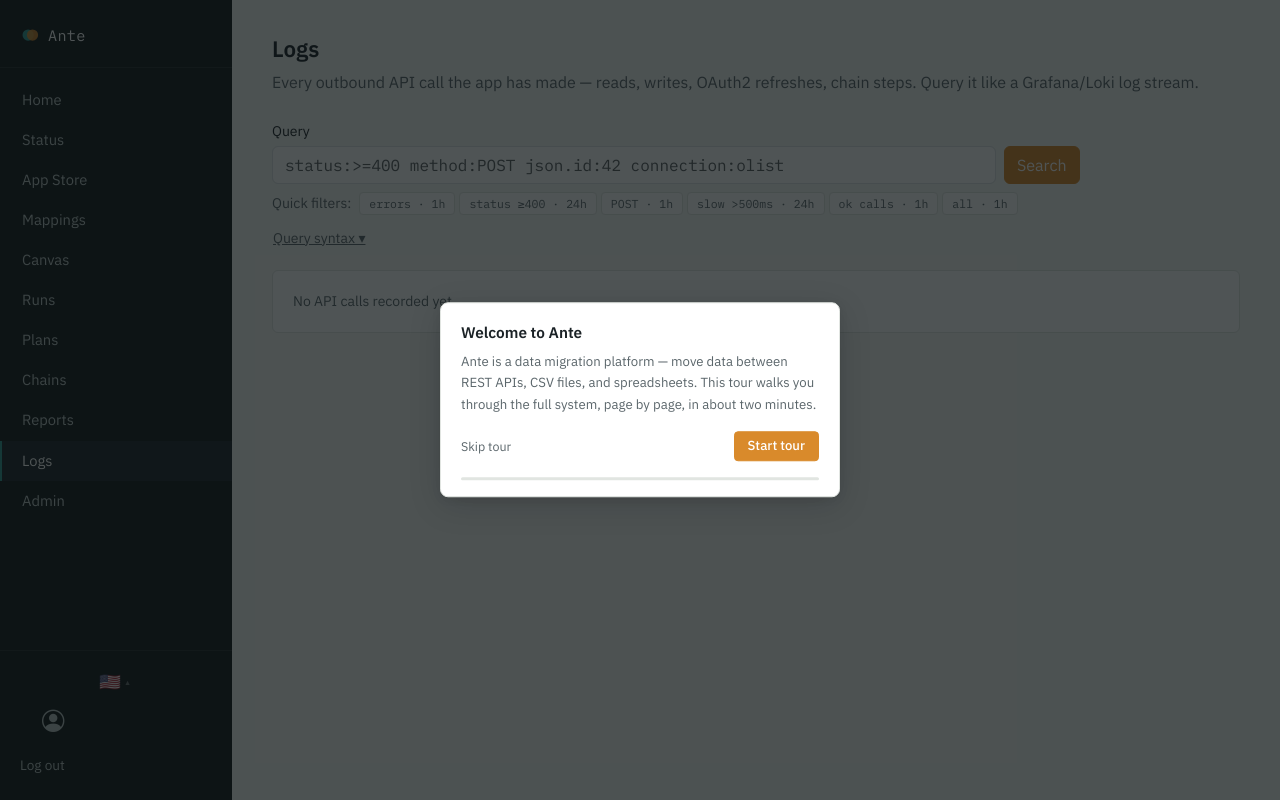
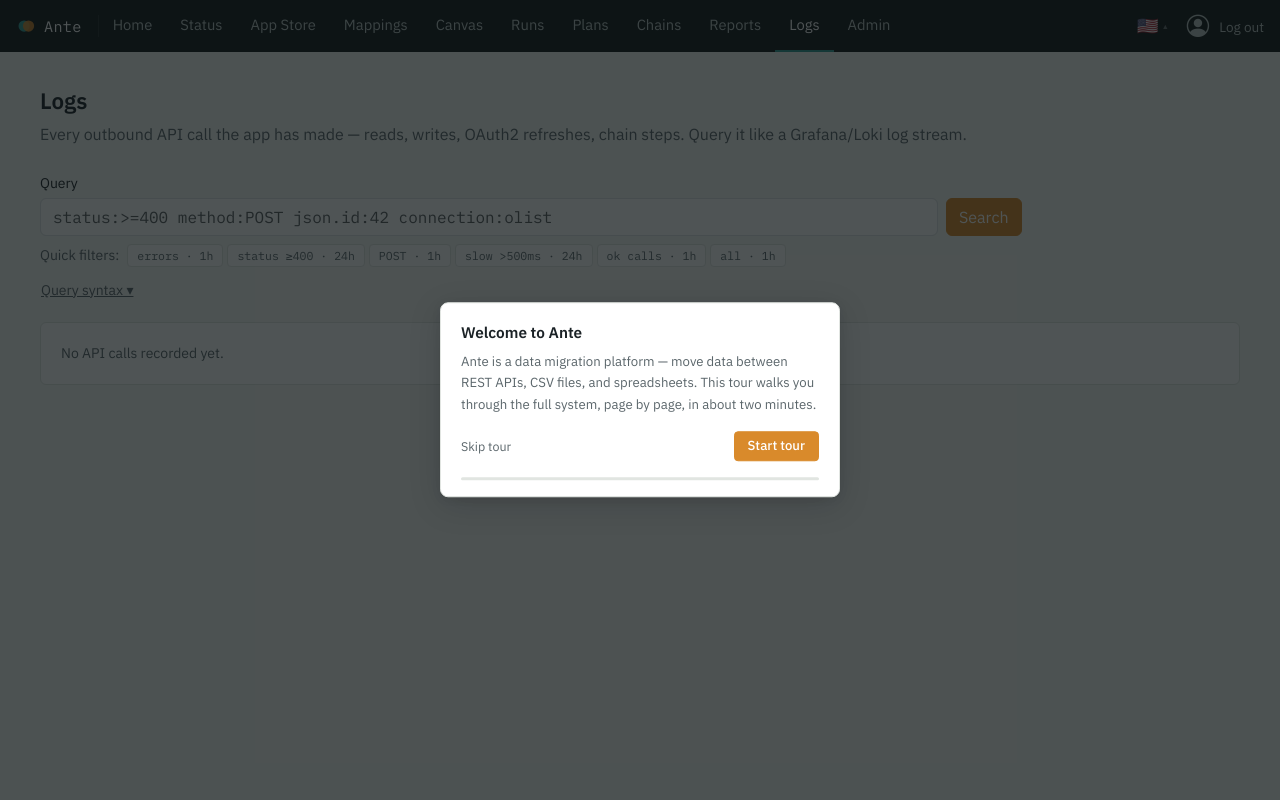
Before and after one commit to erichm1/ante, a Django app: page /connections/logs/ in a window 1280 px wide. Run offline with Django 5.2, Linux system fonts and the light colour scheme; the visitor is signed in with stand-in values (Sample User, id 1); data comes from the database, SQL or seed files in the repository; data that the repository does not hold is empty.

Commit message:
fix: navbar position

```diff
--- a/datamigrator/static/css/app.css
+++ b/datamigrator/static/css/app.css
@@ -26,20 +26,24 @@
 
 .text-dim { color: var(--text-dim); }
 
-/* -- Shell layout -- */
-.app-shell { display: flex; min-height: 100vh; }
+/* -- Shell layout (mobile-first: column flow) -- */
+.app-shell { display: flex; flex-direction: column; min-height: 100vh; }
 
-.app-sidebar {
-  width: 232px;
-  flex-shrink: 0;
+/* -- Top navbar -- */
+.app-navbar {
   background: var(--ink);
   color: #e7ecea;
-  padding: 24px 0;
   display: flex;
-  flex-direction: column;
+  align-items: center;
+  position: sticky;
+  top: 0;
+  z-index: 200;
+  height: 52px;
+  padding: 0 16px;
+  gap: 0;
 }
 
-.app-sidebar .brand {
+.nav-brand {
   display: flex;
   align-items: center;
   gap: 8px;
@@ -47,64 +51,139 @@
   font-size: 0.95rem;
   letter-spacing: 0.02em;
   color: #fff;
-  padding: 0 20px 20px;
-  border-bottom: 1px solid rgba(255, 255, 255, 0.08);
-  margin-bottom: 12px;
+  text-decoration: none;
+  flex-shrink: 0;
+  padding-right: 16px;
+  border-right: 1px solid rgba(255, 255, 255, 0.08);
 }
+.nav-brand img { width: 20px; height: 20px; }
 
-.app-sidebar .brand .dot { color: var(--trace); }
-.app-sidebar .brand img { width: 20px; height: 20px; }
+/* Mobile drawer: hidden until .open */
+.nav-drawer {
+  display: none;
+  position: fixed;
+  top: 52px;
+  left: 0;
+  right: 0;
+  background: var(--ink);
+  z-index: 199;
+  border-bottom: 1px solid rgba(255, 255, 255, 0.1);
+  flex-direction: column;
+  max-height: calc(100vh - 52px);
+  overflow-y: auto;
+}
+.nav-drawer.open { display: flex; }
 
-.app-sidebar a {
+.nav-links { display: flex; flex-direction: column; }
+.nav-links a {
   display: block;
-  padding: 9px 20px;
+  padding: 10px 20px;
   color: #b9c4c1;
   text-decoration: none;
   font-size: 0.92rem;
-  border-left: 2px solid transparent;
+  border-left: 3px solid transparent;
 }
+.nav-links a:hover { color: #fff; background: var(--ink-soft); }
+.nav-links a.active { color: #fff; border-left-color: var(--trace); background: var(--ink-soft); }
 
-.app-sidebar a:hover { color: #fff; background: var(--ink-soft); }
-
-.app-sidebar a.active {
-  color: #fff;
-  border-left-color: var(--trace);
-  background: var(--ink-soft);
-}
-
-.sidebar-footer {
-  margin-top: auto;
-  padding: 16px 20px 0;
+.nav-end {
+  display: flex;
+  align-items: center;
+  gap: 12px;
+  padding: 12px 20px 16px;
   border-top: 1px solid rgba(255, 255, 255, 0.08);
 }
 
-.sidebar-user { display: flex; align-items: center; gap: 8px; color: #e7ecea; font-size: 0.82rem; margin-bottom: 8px; text-decoration: none; }
-.sidebar-user:hover { color: #fff; }
-.sidebar-user:hover span { text-decoration: underline; }
+/* Hamburger: visible on mobile */
+.nav-toggle {
+  display: flex;
+  align-items: center;
+  justify-content: center;
+  background: transparent;
+  border: none;
+  color: #e7ecea;
+  font-size: 1.5rem;
+  padding: 6px 4px;
+  cursor: pointer;
+  margin-left: auto;
+  line-height: 1;
+}
+.nav-toggle:hover { color: #fff; }
 
-.sidebar-avatar {
+/* Profile in navbar */
+.nav-avatar { display: flex; align-items: center; color: #e7ecea; text-decoration: none; }
+.nav-avatar:hover { color: #fff; }
+.nav-avatar-img {
   width: 28px;
   height: 28px;
   border-radius: 50%;
   object-fit: cover;
   border: 1px solid rgba(255, 255, 255, 0.15);
 }
-.sidebar-avatar-fallback { font-size: 1.4rem; line-height: 1; color: #b9c4c1; }
+.nav-avatar-fallback { font-size: 1.4rem; line-height: 1; color: #b9c4c1; }
 
-.sidebar-logout {
+.nav-logout {
   background: none;
   border: none;
   color: #b9c4c1;
   font-size: 0.85rem;
   padding: 0;
   cursor: pointer;
+  white-space: nowrap;
 }
-.sidebar-logout:hover { color: #fff; text-decoration: underline; }
+.nav-logout:hover { color: #fff; text-decoration: underline; }
 
-/* No max-width here — flex:1 should fill whatever space is left next to the
-   sidebar on every page; a fixed cap left a growing dead gutter on wider
-   viewports and made pages feel inconsistent with each other. */
-.app-main { flex: 1; padding: 32px 40px; min-width: 0; }
+/* Main content */
+.app-main { flex: 1; padding: 16px; min-width: 0; }
+
+/* -- Desktop navbar (≥768px) -- */
+@media (min-width: 768px) {
+  .nav-drawer {
+    display: flex !important;
+    position: static;
+    background: transparent;
+    border-bottom: none;
+    flex-direction: row;
+    flex: 1;
+    align-items: stretch;
+    min-width: 0;
+    max-height: none;
+    overflow-y: visible;
+  }
+  .nav-links {
+    flex-direction: row;
+    flex: 1;
+    overflow-x: auto;
+    align-items: stretch;
+    scrollbar-width: none;
+  }
+  .nav-links::-webkit-scrollbar { display: none; }
+  .nav-links a {
+    display: flex;
+    align-items: center;
+    padding: 0 14px;
+    height: 52px;
+    white-space: nowrap;
+    border-left: none;
+    border-bottom: 2px solid transparent;
+  }
+  .nav-links a.active {
+    border-left-color: transparent;
+    border-bottom-color: var(--trace);
+    background: transparent;
+    color: #fff;
+  }
+  .nav-links a:hover { background: var(--ink-soft); border-bottom-color: rgba(255,255,255,0.1); }
+  .nav-end {
+    border-top: none;
+    padding: 0;
+    margin-left: auto;
+    flex-shrink: 0;
+    gap: 10px;
+  }
+  .nav-toggle { display: none; }
+  .app-main { padding: 32px 40px; }
+}
 
 .page-title { font-size: 1.4rem; font-weight: 600; margin-bottom: 4px; }
 .page-subtitle { color: var(--text-dim); margin-bottom: 24px; }
@@ -745,83 +824,10 @@
 
 /* ── /onboarding ─────────────────────────────────────────────────────────── */
 
-/* ── Sidebar tooltips ────────────────────────────────────────────────────── */
-
-/* Every sidebar link that carries data-sb-tip gets a custom tooltip on hover.
-   The tooltip appears to the right of the sidebar (right of the 232px nav),
-   uses the same ink palette as the sidebar itself, and fades + slides in. */
-
-.app-sidebar [data-sb-tip] {
-  position: relative;
-}
-
-/* The tooltip bubble */
-.app-sidebar [data-sb-tip]::after {
-  content: attr(data-sb-tip);
-  position: fixed;           /* fixed so it escapes the sidebar stacking context */
-  left: 244px;               /* 232px sidebar + 12px gap */
-  /* top is set to match the hovered link via --sb-top (see JS) */
-  top: var(--sb-tip-top, 0px);
-  transform: translateY(-50%) translateX(4px);
-  pointer-events: none;
-
-  /* Appearance */
-  max-width: 240px;
-  padding: 8px 12px;
-  background: var(--ink);
-  color: #e7ecea;
-  font-size: 0.775rem;
-  font-family: var(--font-ui);
-  line-height: 1.5;
-  border-radius: 6px;
-  box-shadow: 0 4px 16px rgba(0, 0, 0, 0.28);
-  white-space: normal;
-  word-break: break-word;
-  z-index: 8000;
-
-  /* Hidden by default */
-  opacity: 0;
-  visibility: hidden;
-  transition: opacity 0.15s ease, transform 0.15s ease, visibility 0s linear 0.15s;
-}
-
-/* Arrow pointing left toward the sidebar link */
-.app-sidebar [data-sb-tip]::before {
-  content: '';
-  position: fixed;
-  left: 238px;               /* just left of the bubble */
-  top: var(--sb-tip-top, 0px);
-  transform: translateY(-50%) translateX(4px);
-  pointer-events: none;
-  width: 0; height: 0;
-  border-top: 6px solid transparent;
-  border-bottom: 6px solid transparent;
-  border-right: 6px solid var(--ink);
-  z-index: 8001;
-
-  opacity: 0;
-  visibility: hidden;
-  transition: opacity 0.15s ease, transform 0.15s ease, visibility 0s linear 0.15s;
-}
-
-/* Show on hover */
-.app-sidebar [data-sb-tip]:hover::after,
-.app-sidebar [data-sb-tip]:hover::before {
-  opacity: 1;
-  visibility: visible;
-  transform: translateY(-50%) translateX(0);
-  transition-delay: 0s;
-}
-
-/* The profile link in the footer uses a slightly different layout */
-.sidebar-user[data-sb-tip]::after {
-  top: var(--sb-tip-top, 0px);
-}
-.sidebar-user[data-sb-tip]::before {
-  top: var(--sb-tip-top, 0px);
-}
-
-/* ── /sidebar tooltips ───────────────────────────────────────────────────── */
+/* ── Nav tooltips (desktop: show data-sb-tip as title-style tooltip below) ── */
+/* Tooltips are handled natively via title attribute on desktop;
+   data-sb-tip is used by i18n.js to keep them translated. */
+/* ── /nav tooltips ───────────────────────────────────────────────────────── */
 
 /* -- Log template query chips ----------------------------------------------- */
 .log-tpl-btn {
@@ -847,11 +853,10 @@
 tr.dnd-over td { background: var(--trace-soft); }
 /* ── /dnd row states ─────────────────────────────────────────────────────── */
 
-/* -- Language selector in sidebar footer ------------------------------------ */
+/* -- Language selector in navbar end ---------------------------------------- */
 .lang-selector {
   display: flex;
-  justify-content: center;
-  padding: 2px 12px 6px;
+  align-items: center;
   position: relative;
 }
 .lang-btn {
@@ -887,14 +892,14 @@
 
 .lang-menu {
   position: absolute;
-  bottom: calc(100% + 6px);
-  left: 8px;
-  right: 8px;
+  top: calc(100% + 6px);
+  right: 0;
+  min-width: 160px;
   background: #1a2125;
   border: 1px solid rgba(255,255,255,0.12);
   border-radius: 10px;
   padding: 4px;
-  box-shadow: 0 -8px 28px rgba(0,0,0,0.45);
+  box-shadow: 0 8px 28px rgba(0,0,0,0.45);
   z-index: 500;
   display: none;
   max-height: 300px;
--- a/datamigrator/static/js/i18n.js
+++ b/datamigrator/static/js/i18n.js
@@ -1133,9 +1133,9 @@
     });
   }
 
-  /* Build and inject the custom language selector into the sidebar footer */
+  /* Build and inject the custom language selector into the navbar end */
   function buildSelector() {
-    var footer = document.querySelector('.sidebar-footer');
+    var footer = document.querySelector('.nav-end');
     if (!footer) return;
 
     var lang = getLang();
@@ -1195,7 +1195,7 @@
 
     wrap.appendChild(menu);
     wrap.appendChild(btn);
-    footer.insertBefore(wrap, footer.firstChild);
+    footer.insertBefore(wrap, footer.firstChild); /* prepend before avatar/logout */
   }
 
   /* Boot */
--- a/datamigrator/static/js/onboarding.js
+++ b/datamigrator/static/js/onboarding.js
@@ -27,7 +27,7 @@
       id:    'nav-app-store',
       title: 'App Store',
       body:  'Start here. Browse 100+ pre-built connectors for REST APIs, CSV files, and spreadsheets. <strong>Install</strong> an integration to create an authenticated channel — a Connection — to that service.',
-      target: '.app-sidebar a[href="/app-store/"]',
+      target: '.nav-links a[href="/app-store/"]',
     },
     {
       id:    'app-store-tabs',
@@ -49,7 +49,7 @@
       id:    'nav-mappings',
       title: 'Mappings',
       body:  'A Mapping pairs a source Connection with one or more destination Connections and defines which data entities (API endpoints, CSV sheets) to move between them.',
-      target: '.app-sidebar a[href="/mappings/"]',
+      target: '.nav-links a[href="/mappings/"]',
     },
     {
       id:    'mappings-new',
@@ -64,7 +64,7 @@
       id:    'nav-canvas',
       title: 'Canvas',
       body:  'The Canvas is the visual field-wiring editor inside a Mapping. Drag teal dots (source fields) onto amber dots (destination fields) to map individual columns. One source field can fan out to multiple destinations.',
-      target: '.app-sidebar a[href="/mappings/canvas/"]',
+      target: '.nav-links a[href="/mappings/canvas/"]',
     },
     {
       id:    'canvas-page',
@@ -79,7 +79,7 @@
       id:    'nav-runs',
       title: 'Runs',
       body:  'Trigger a migration here: upload a CSV or XLSX file for file-backed connections, or kick off a live API pull for REST connections. Logs update in real time as records are processed.',
-      target: '.app-sidebar a[href="/jobs/"]',
+      target: '.nav-links a[href="/jobs/"]',
     },
     {
       id:    'runs-create',
@@ -94,7 +94,7 @@
       id:    'nav-plans',
       title: 'Plans',
       body:  'Plans bundle multiple Mappings into one ordered, sequential migration batch. Run them on demand or schedule them. Each step runs after the previous one completes, so you can chain dependent data moves.',
-      target: '.app-sidebar a[href="/plans/"]',
+      target: '.nav-links a[href="/plans/"]',
     },
     {
       id:    'plans-new',
@@ -109,7 +109,7 @@
       id:    'nav-chains',
       title: 'Chains',
       body:  'Chains compose multi-step API call sequences where each step can use captured values from the previous response. Useful for create-then-link patterns — e.g. create a customer, capture their ID, then create an order against that ID.',
-      target: '.app-sidebar a[href="/chains/"]',
+      target: '.nav-links a[href="/chains/"]',
     },
     {
       id:    'chains-new',
@@ -124,7 +124,7 @@
       id:    'nav-reports',
       title: 'Reports',
       body:  'Reports combine data from multiple entities into a single combined CSV export. Build one by dragging entities onto the canvas, picking the columns you want, and previewing the output — then download or call the export API.',
-      target: '.app-sidebar a[href="/reports/"]',
+      target: '.nav-links a[href="/reports/"]',
     },
     {
       id:    'reports-new',
@@ -139,7 +139,7 @@
       id:    'nav-logs',
       title: 'Logs',
       body:  'Every outbound API call made across all your Connections is recorded here — URL, method, status, response time, headers, and body. Think of it as Grafana Loki for your migrations.',
-      target: '.app-sidebar a[href="/connections/logs/"]',
+      target: '.nav-links a[href="/connections/logs/"]',
     },
     {
       id:    'logs-query',
@@ -318,7 +318,7 @@
        card off-screen, try left. If that also fails, center horizontally. */
     var CARD_W = 288;
     var GAP    = 20;
-    var rightLeft = Math.max(r.right + GAP, 252);  /* at least past the sidebar */
+    var rightLeft = r.right + GAP;
     var leftLeft  = r.left - CARD_W - GAP;
 
     var cardLeft;
--- a/datamigrator/templates/base.html
+++ b/datamigrator/templates/base.html
@@ -14,8 +14,13 @@
 <body>
   {% csrf_token %}
   <div class="app-shell">
-    <nav class="app-sidebar">
-      <div class="brand"><img src="{% static 'img/logo.svg' %}" alt=""> Ante</div>
+    <header class="app-navbar">
+      <a href="{% url 'home:index' %}" class="nav-brand">
+        <img src="{% static 'img/logo.svg' %}" alt=""> Ante
+      </a>
+
+      <div class="nav-drawer" id="navDrawer">
+        <nav class="nav-links" id="navLinks">
           <a href="{% url 'home:index' %}"
              class="{% if request.resolver_match.app_name == 'home' and request.resolver_match.url_name != 'status' %}active{% endif %}"
              data-t-tip="tip.home" data-sb-tip="Dashboard — runs at a glance, recent activity, quick stats."><span data-t="nav.home">Home</span></a>
@@ -55,25 +60,33 @@
              data-t-tip="tip.logs" data-sb-tip="Logs — full history of every outbound API call made across all connections, with status codes and response times."><span data-t="nav.logs">Logs</span></a>
           <a href="/admin/"
              data-t-tip="tip.admin" data-sb-tip="Django admin — manage users, inspect raw database records, and configure system objects."><span data-t="nav.admin">Admin</span></a>
-      <div class="sidebar-footer">
+        </nav>
+
+        <div class="nav-end" id="navEnd">
           {% if user.is_authenticated %}
             <a href="{% url 'accounts:profile' %}"
-             class="sidebar-user"
+               class="nav-avatar"
                data-t-tip="tip.profile" data-sb-tip="Profile — update your name, email, avatar, and company details."
                aria-label="{{ user.username }} — profile">
               {% if current_profile.avatar %}
-              <img src="{{ current_profile.avatar.url }}" alt="{{ user.username }}" class="sidebar-avatar">
+                <img src="{{ current_profile.avatar.url }}" alt="{{ user.username }}" class="nav-avatar-img">
               {% else %}
-              <i class="bi-person-circle sidebar-avatar-fallback"></i>
+                <i class="bi-person-circle nav-avatar-fallback"></i>
               {% endif %}
             </a>
             <form method="post" action="{% url 'accounts:logout' %}">
               {% csrf_token %}
-            <button type="submit" class="sidebar-logout" data-t="nav.logout">Log out</button>
+              <button type="submit" class="nav-logout" data-t="nav.logout">Log out</button>
             </form>
           {% endif %}
         </div>
-    </nav>
+      </div><!-- /nav-drawer -->
+
+      <button class="nav-toggle" id="navToggle" aria-expanded="false" aria-controls="navDrawer" aria-label="Open navigation">
+        <i class="bi-list"></i>
+      </button>
+    </header>
+
     <main class="app-main">
       {% if messages %}
         {% for message in messages %}
@@ -128,14 +141,25 @@
   <script src="{% static 'js/onboarding.js' %}"></script>
   {% endif %}
   <script>
-  /* Sidebar tooltips: set --sb-tip-top to the vertical centre of each hovered
-     link so the fixed-position ::after pseudo-element aligns with the link. */
-  document.querySelectorAll('.app-sidebar [data-sb-tip]').forEach(function (el) {
-    el.addEventListener('mouseenter', function () {
-      var r = el.getBoundingClientRect();
-      el.style.setProperty('--sb-tip-top', Math.round(r.top + r.height / 2) + 'px');
+  /* Hamburger toggle */
+  (function () {
+    var toggle = document.getElementById('navToggle');
+    var drawer = document.getElementById('navDrawer');
+    if (!toggle || !drawer) return;
+    toggle.addEventListener('click', function () {
+      var open = drawer.classList.toggle('open');
+      toggle.setAttribute('aria-expanded', open ? 'true' : 'false');
+      toggle.querySelector('i').className = open ? 'bi-x' : 'bi-list';
+    });
+    /* Close drawer when a nav link is tapped on mobile */
+    drawer.querySelectorAll('.nav-links a').forEach(function (a) {
+      a.addEventListener('click', function () {
+        drawer.classList.remove('open');
+        toggle.setAttribute('aria-expanded', 'false');
+        toggle.querySelector('i').className = 'bi-list';
       });
     });
+  }());
   </script>
   {% block extra_scripts %}{% endblock %}
 </body>
```
Also changed, not shown: 1 other file. Lines whose indentation alone changed are shown as unchanged.
